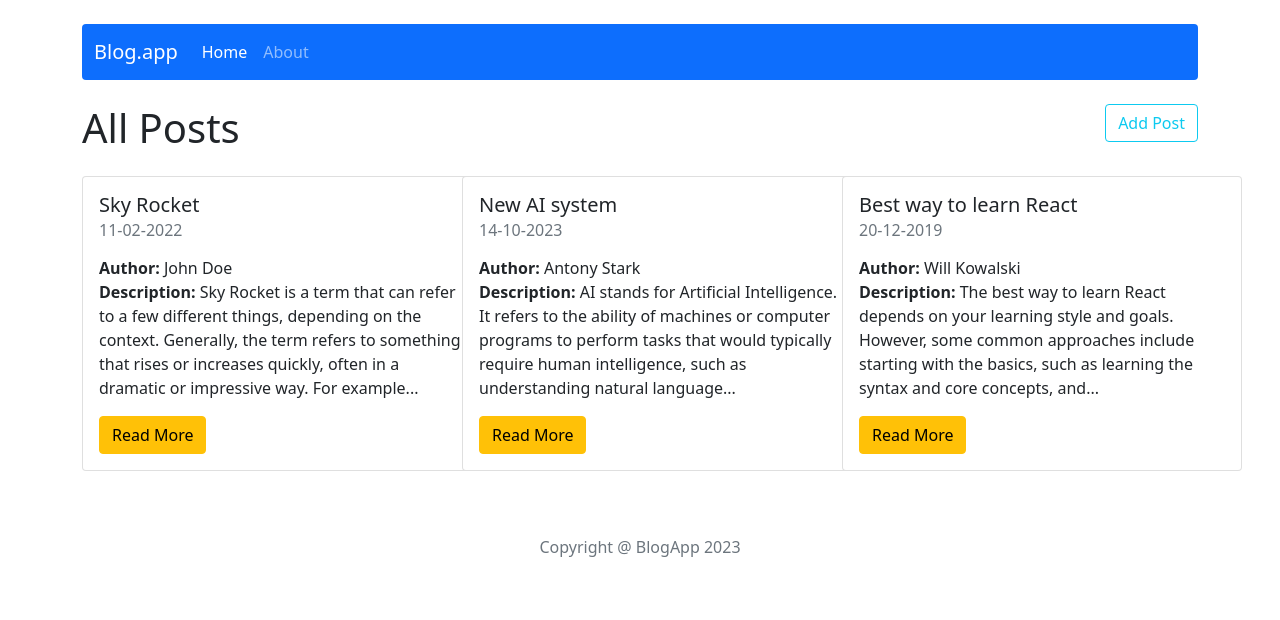
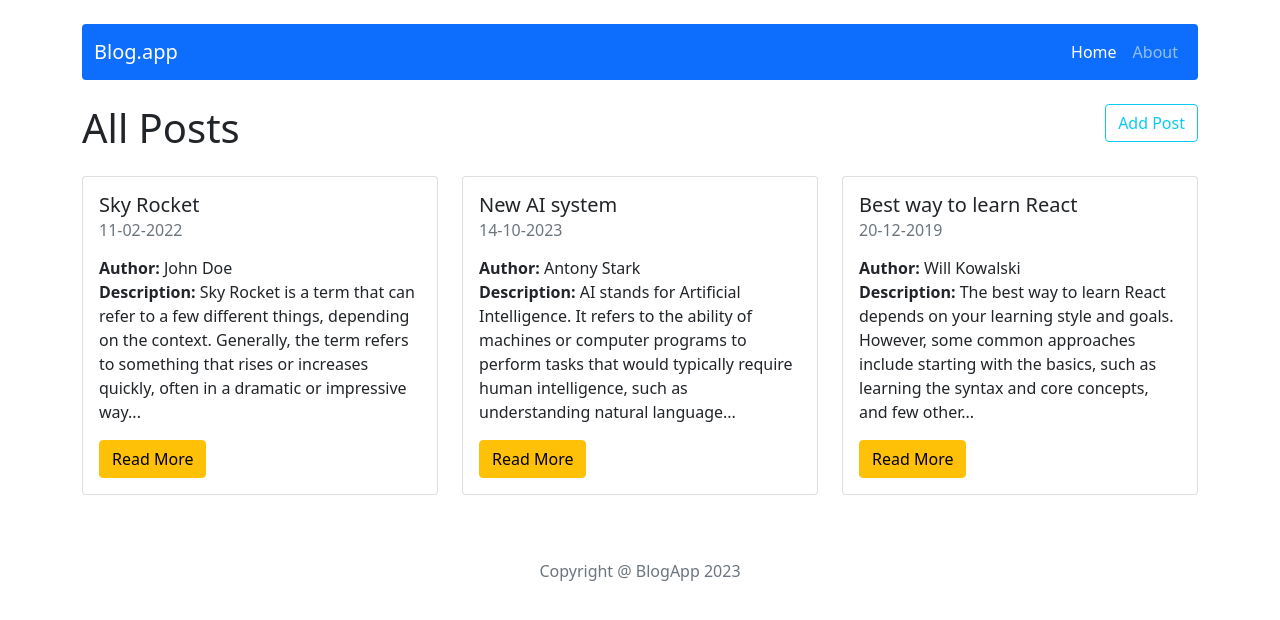
Before and after one commit to JankiJans/react-blogApp, a React (Create React App) app: page / in a window 1280 px wide. Shown: the top 620 px of the page. Built offline with nearby package versions, Linux system fonts and the light colour scheme.

Commit message:
add cards (fix) 19.4

```diff
--- a/src/components/Features/GenerateCards.js
+++ b/src/components/Features/GenerateCards.js
@@ -12,7 +12,7 @@ const GenerateCards = () => {
     <Row>
     {posts.map((post) => (
       <Col xs={12} md={6} lg={4} key={post.id} className="my-3">
-        <Card style={{ width: '25rem' }}>
+        <Card>
           <Card.Body>
             <Card.Title>{post.title}</Card.Title>
             <Card.Subtitle className="mb-2 text-muted">{post.publishedDate}</Card.Subtitle>
--- a/src/components/views/NavBar/NavBar.js
+++ b/src/components/views/NavBar/NavBar.js
@@ -9,7 +9,7 @@ const NavBar = () => {
         <Navbar.Brand href="/">Blog.app</Navbar.Brand>
         <Navbar.Toggle aria-controls="responsive-navbar-nav" />
         <Navbar.Collapse id="responsive-navbar-nav">
-          <Nav className="me-auto flex-md-row">
+          <Nav className="ms-auto flex-md-row">
             <Nav.Link as={NavLink} to="/">Home</Nav.Link>
             <Nav.Link as={NavLink} to="/about">About</Nav.Link>
           </Nav>
--- a/src/redux/initialState.js
+++ b/src/redux/initialState.js
@@ -4,7 +4,7 @@ const initialState = {
       id: '1',
       title: 'Sky Rocket',
       shortDescription: 'Short description of the article...',
-      content: 'Sky Rocket is a term that can refer to a few different things, depending on the context. Generally, the term refers to something that rises or increases quickly, often in a dramatic or impressive way. For example...',
+      content: 'Sky Rocket is a term that can refer to a few different things, depending on the context. Generally, the term refers to something that rises or increases quickly, often in a dramatic or impressive way...',
       publishedDate: '11-02-2022',
       author: 'John Doe',
     },
@@ -20,7 +20,7 @@ const initialState = {
       id: '3',
       title: 'Best way to learn React',
       shortDescription: 'Short description of the article...',
-      content: 'The best way to learn React depends on your learning style and goals. However, some common approaches include starting with the basics, such as learning the syntax and core concepts, and...',
+      content: 'The best way to learn React depends on your learning style and goals. However, some common approaches include starting with the basics, such as learning the syntax and core concepts, and few other...',
       publishedDate: '20-12-2019',
       author: 'Will Kowalski',
     },
```
